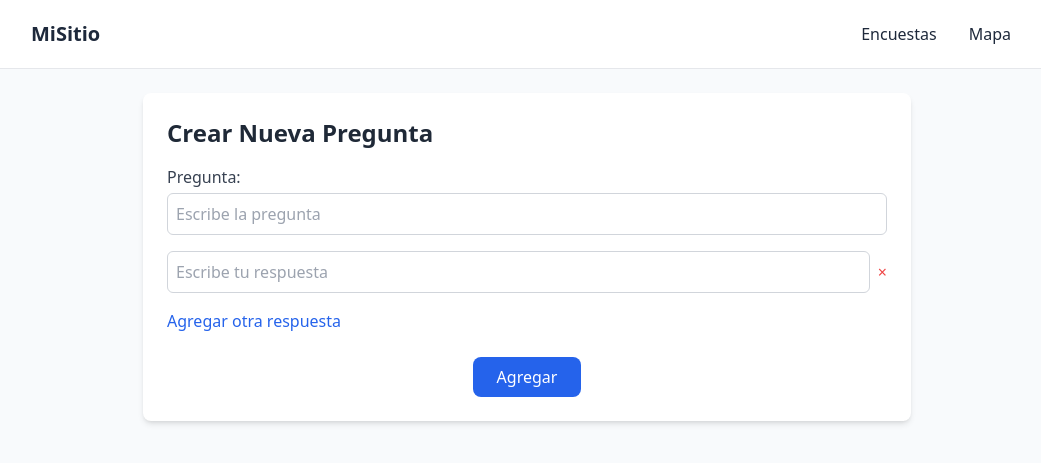
After one commit to maria-rr/django_misitio, a Django app: page /polls/nuevo/ in a window 1280 px wide. The commit adds this page. Shown: the top 463 px of the page, without its empty margins (113-1154 px from the left). Run offline with Django 5.2, Linux system fonts and the light colour scheme; some libraries are stand-ins or nearby versions.

Commit message:
Version estable CRUD preguntas - respuestas B)

```diff
--- /dev/null
+++ b/polls/templates/polls/nuevo.html
@@ -0,0 +1,62 @@
+{% extends "base.html" %}
+
+{% block title %}Crear Pregunta{% endblock %}
+
+{% block head_scripts %}
+   <!-- Incluir jQuery -->
+    <script src="https://code.jquery.com/jquery-3.6.0.min.js"></script>
+
+    <script>
+        $(document).ready(function() {
+            // Función para agregar un nuevo input para respuesta
+            $("#agregar_respuesta").click(function(e) {
+                e.preventDefault();  // Evita el comportamiento predeterminado del enlace
+
+                // Crear un nuevo input
+                var nuevoInput = $('<div class="flex items-center space-x-2"><input type="text" name="respuesta_ds" maxlength="200" required placeholder="Escribe tu respuesta" class="p-2 border border-gray-300 rounded-md w-full"><button type="button" class="text-red-500 hover:text-red-700 delete-respuesta">&times;</button></div>');
+
+                // Agregar el nuevo input antes del botón de envío
+                $("#formulario_respuestas").append(nuevoInput);
+            });
+
+            // Función para eliminar un input de respuesta
+            $(document).on('click', '.delete-respuesta', function() {
+                $(this).closest('div').remove();
+            });
+        });
+    </script>
+{% endblock %}
+
+{% block content %}
+<section class="p-6 max-w-3xl mx-auto bg-white rounded-lg shadow-md">
+    <h1 class="text-2xl font-semibold text-gray-800 mb-4">Crear Nueva Pregunta</h1>
+
+    <form method="POST" action="{% url 'polls:nuevo' %}">
+        {% csrf_token %}
+
+        <!-- Campo Pregunta -->
+        <div class="mb-4">
+            <label for="id_pregunta_ds" class="block text-gray-700">Pregunta:</label>
+            <input type="text" name="pregunta_ds" id="id_pregunta_ds" required maxlength="200" placeholder="Escribe la pregunta" class="mt-1 p-2 border border-gray-300 rounded-md w-full" />
+        </div>
+
+        <!-- Campo de Respuestas -->
+        <div id="formulario_respuestas" class="space-y-4">
+            <div class="flex items-center space-x-2">
+                <input type="text" name="respuesta_ds" maxlength="200" required placeholder="Escribe tu respuesta" class="p-2 border border-gray-300 rounded-md w-full" />
+                <button type="button" class="text-red-500 hover:text-red-700 delete-respuesta">&times;</button>
+            </div>
+        </div>
+
+        <!-- Enlace para agregar más respuestas -->
+        <div class="mt-4">
+            <a href="#" id="agregar_respuesta" class="text-blue-600 hover:text-blue-800">Agregar otra respuesta</a>
+        </div>
+
+        <!-- Botón para enviar el formulario -->
+        <div class="mt-6 text-center">
+            <button type="submit" class="bg-blue-600 text-white px-6 py-2 rounded-lg hover:bg-blue-700 transition duration-300">Agregar</button>
+        </div>
+    </form>
+</section>
+{% endblock %}
--- a/polls/urls.py
+++ b/polls/urls.py
@@ -3,10 +3,29 @@ from . import views
 
 app_name = "polls"
 urlpatterns = [
-    path("", views.IndexView.as_view(), name="inicio"),
+#    path("", views.IndexView.as_view(), name="inicio"),
 	path("", views.inicio, name="inicio"),
     path("<int:pregunta_id>/", views.detalle, name="detalle"),
     path("<int:pregunta_id>/resultado/", views.resultado, name="resultado"),
     path("<int:pregunta_id>/votacion/", views.votacion, name="votacion"),
     path("encuesta",views.encuesta, name="encuesta"),
+    path("abcEncuesta", views.abcEncuesta, name="abcEncuesta"),
+
+    path('nuevo/', views.nuevo, name='nuevo'),
+
+
+
+    path('eliminar/<int:pregunta_id>/', views.eliminar_pregunta, name='eliminar_pregunta'),  # Eliminar una pregunta
+
+    path('eliminar_respuesta/<int:respuesta_id>/', views.eliminar_respuesta, name='eliminar_respuesta'),
+
+
+
+    path('listaabc/', views.lista_preguntas, name='lista_preguntas'),  # Mostrar todas las preguntas
+
+    path('editar_pregunta_respuestas/<int:pregunta_id>/', views.editar_pregunta_respuestas, name='editar_pregunta_respuestas'),
+
+
+
+
 ]
--- a/polls/views.py
+++ b/polls/views.py
@@ -1,19 +1,22 @@
 from django.db.models import F
 from django.shortcuts import  HttpResponse,HttpResponseRedirect
 #from django.http import Http404
-from django.shortcuts import get_object_or_404, render
+from django.shortcuts import get_object_or_404, render,redirect
 from django.urls import reverse
 from django.views import generic
+from django.utils import timezone
+from django.http import JsonResponse
 from .models import Respuesta,Pregunta
+from .forms import PreguntaForm, RespuestaForm
 
 
 def inicio(request):
-    preguntas_recientes_lista = Pregunta.objects.order_by("-publicacion_fh")[:5]
-    contexto = {"preguntas_recientes_lista": preguntas_recientes_lista}
-    return render(request, "polls/inicio.html", contexto)
+    return render(request, 'polls/inicio.html')
 
-def encuesta(request):
-    return render(request, 'polls/encuesta.html')
+def abcEncuesta(request):
+    return render(request, 'polls/abcEncuesta.html')
+
+
 
 
 def detalle(request, pregunta_id):
@@ -48,16 +51,37 @@ def votacion(request, pregunta_id):
         return HttpResponseRedirect(reverse("polls:resultado",args=(pregunta.id,)) )
 
 
+def encuesta(request):
+    preguntas_recientes_lista = Pregunta.objects.order_by("-publicacion_fh")[:5]
 
 
+    # Capturamos el parámetro 'mostrar_boton' de la URL
+    contestar_encuesta = request.GET.get('contestar_encuesta', 'false') == 'true'  # Esto asegurará que sea booleano True o False
 
-class IndexView(generic.ListView):
+    # Pasamos 'mostrar_boton' al contexto
+    contexto = {
+        "preguntas_recientes_lista": preguntas_recientes_lista,
+        "contestar_encuesta": contestar_encuesta  # Agregamos el valor al contexto
+    }
+
+
+    return render(request, "polls/encuesta.html", contexto)
+
+
+#class IndexView(generic.ListView):
+#    template_name = "polls/inicio.html"
+#    context_object_name = "preguntas_recientes_lista"
+
+#    def get_queryset(self):
+#        return Pregunta.objects.order_by("-publicacion_fh")[:5]
+
+
+class DetailView(generic.DetailView):
     template_name = "polls/inicio.html"
     context_object_name = "preguntas_recientes_lista"
 
     def get_queryset(self):
         return Pregunta.objects.order_by("-publicacion_fh")[:5]
-
 
 #class DetailView(generic.DetailView):
 #    model = Pregunta
@@ -70,3 +94,82 @@ class IndexView(generic.ListView):
 
 
 # Create your views here.
+
+
+################################# ABC - CRUD
+
+
+# Vista para mostrar todas las preguntas
+def lista_preguntas(request):
+    preguntas = Pregunta.objects.all()
+    return render(request, 'polls/lista_preguntas.html', {'preguntas': preguntas})
+
+
+
+# Vista para eliminar una pregunta
+def eliminar_pregunta(request, pregunta_id):
+    pregunta = get_object_or_404(Pregunta, pk=pregunta_id)
+    if request.method == 'POST':
+        pregunta.delete()
+        return redirect('polls:lista_preguntas')
+    return render(request, 'polls/eliminar_pregunta.html', {'pregunta': pregunta})
+
+
+# Vista para eliminar una respuesta
+def eliminar_respuesta(request, respuesta_id):
+    respuesta = get_object_or_404(Respuesta, pk=respuesta_id)
+    pregunta_id = respuesta.pregunta.id
+    if request.method == 'POST':
+        respuesta.delete()
+        return redirect('polls:detalle_pregunta', pregunta_id=pregunta_id)
+    return render(request, 'polls/eliminar_respuesta.html', {'respuesta': respuesta})
+
+
+
+
+
+def nuevo(request):
+    if request.method == 'POST':
+        # Capturamos la pregunta
+        pregunta_ds = request.POST.get('pregunta_ds')
+
+        # Creamos la pregunta
+        pregunta = Pregunta.objects.create(pregunta_ds=pregunta_ds, publicacion_fh=timezone.now())
+
+        # Capturamos todas las respuestas y las guardamos
+        respuestas = request.POST.getlist('respuesta_ds')  # Esto captura todas las respuestas
+
+        for respuesta_text in respuestas:
+            Respuesta.objects.create(pregunta=pregunta, respuesta_ds=respuesta_text)
+
+        return redirect('polls:lista_preguntas')  # O la URL donde desees redirigir después
+
+    return render(request, 'polls/nuevo.html')
+
+def editar_pregunta_respuestas(request, pregunta_id):
+    # Obtener la pregunta y sus respuestas relacionadas
+    pregunta = get_object_or_404(Pregunta, id=pregunta_id)
+    respuestas = Respuesta.objects.filter(pregunta=pregunta)
+
+    if request.method == 'POST':
+        # Guardar la pregunta
+        form = PreguntaForm(request.POST, instance=pregunta)
+        if form.is_valid():
+            pregunta = form.save()
+
+            # Procesar las respuestas
+            respuestas_recibidas = request.POST.getlist('respuesta_ds')  # Obtenemos todas las respuestas
+            for idx, respuesta_text in enumerate(respuestas_recibidas):
+                if respuesta_text:  # Solo procesamos respuestas no vacías
+                    if idx < len(respuestas):
+                        # Actualizamos las respuestas existentes
+                        respuestas[idx].respuesta_ds = respuesta_text
+                        respuestas[idx].save()
+                    else:
+                        # Creamos nuevas respuestas si hay más de las existentes
+                        Respuesta.objects.create(pregunta=pregunta, respuesta_ds=respuesta_text)
+            return redirect('polls:lista_preguntas')  # Redirige a la lista de preguntas después de editar
+    else:
+        form = PreguntaForm(instance=pregunta)
+
+    return render(request, 'polls/editar_pregunta_respuestas.html', {'form': form, 'pregunta': pregunta, 'respuestas': respuestas})
```
Also changed, not shown: polls/forms.py (added, +12 -0 lines), polls/templates/polls/abcEncuesta.html (added, +25 -0 lines), polls/templates/polls/editar_pregunta_respuestas.html (added, +84 -0 lines), polls/templates/polls/eliminar_pregunta.html (added, +27 -0 lines), polls/templates/polls/encuesta.html (+53 -22 lines), polls/templates/polls/inicio.html (+22 -24 lines), polls/templates/polls/lista_preguntas.html (added, +29 -0 lines), polls/templates/polls/resultado.html (+5 -2 lines), polls/templates/polls/resumen.html (deleted, +0 -10 lines).
